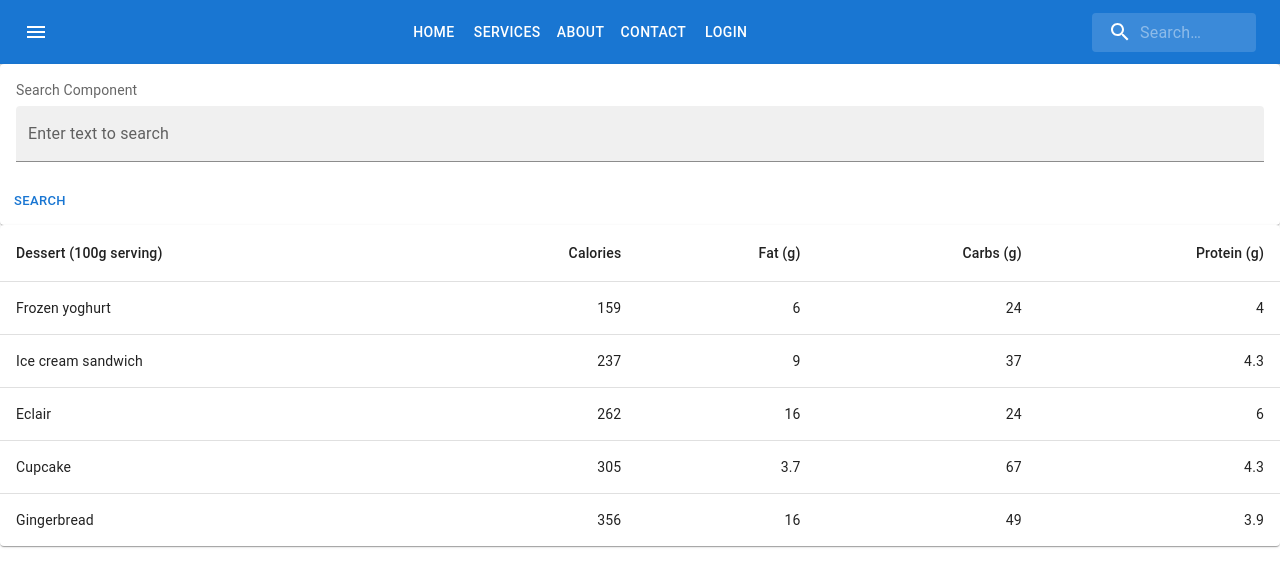
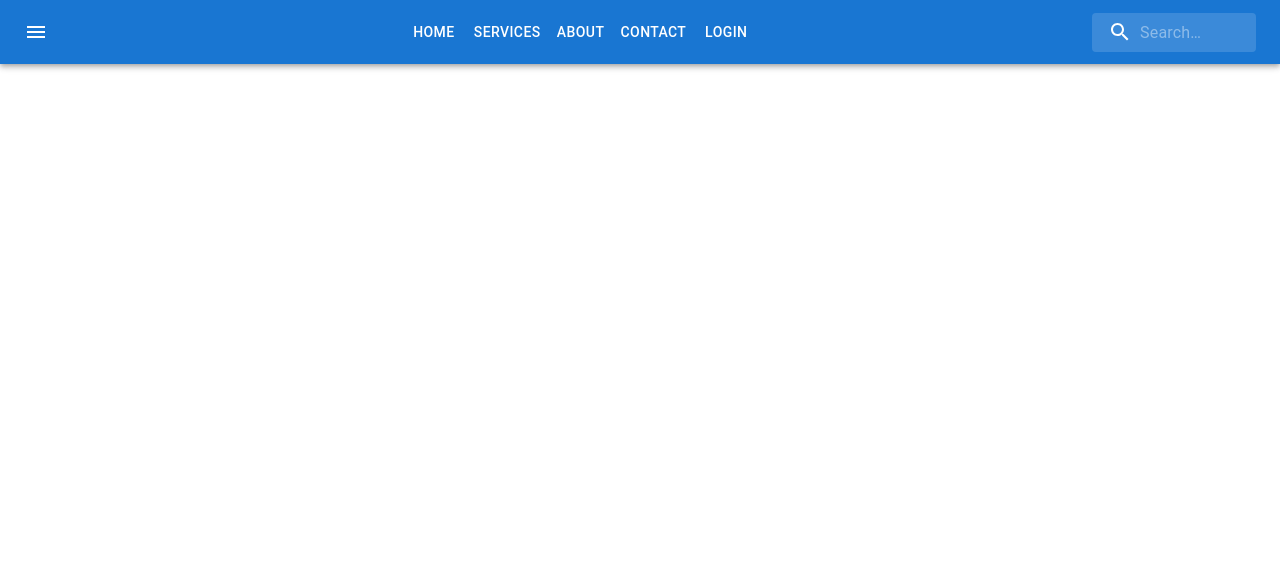
Before and after one commit to frediic/booking-app, a React (Create React App) app: page /home in a window 1280 px wide. Shown: the top 586 px of the page. Built offline with nearby package versions, Linux system fonts and the light colour scheme.

Commit message:
explained events triggering

```diff
--- a/src/shared/Home.js
+++ b/src/shared/Home.js
@@ -29,77 +29,82 @@ const rows = [
     createData("Cupcake", 305, 3.7, 67, 4.3),
     createData("Gingerbread", 356, 16.0, 49, 3.9),
 ];
+// export function Home(counter) {
+//     const [data, setData] = useState(rows);
+//     const [searchText, setSearch] = useState(rows);
+//     const searchItems = () => {
+//         if (searchText == '') {
+//             setData(rows);
+//             return;
+//         }
+//         const result = rows.filter(x => x.name.toString().toLowerCase().includes(searchText.toLowerCase()));
+//         setData(result);
+//     };
+//     const { search } = useLocation(); // Access query parameters
+//     const query = new URLSearchParams(search);
+//     const username = query.get("username"); // Get the 'username' parameter
+
+//     return (
+//         <div className="container-fluid">
+//             <div className="container mt-3">
+//                 <Card sx={{ minWidth: 275 }} className="mt-2 mb-1">
+//                     <CardContent>
+//                         <Typography
+//                             gutterBottom
+//                             sx={{ color: "text.secondary", fontSize: 14 }}
+//                         >
+//                             Search Component
+//                         </Typography>
+//                         <TextField
+//                             fullWidth
+//                             id="filled-basic"
+//                             label="Enter text to search"
+//                             variant="filled"
+
+//                             onChange={(e) => setSearch(e.target.value)}
+//                         />
+//                     </CardContent>
+//                     <CardActions>
+//                         <Button onClick={searchItems} size="small">
+//                             Search
+//                         </Button>
+//                     </CardActions>
+//                 </Card>
+//                 <TableContainer component={Paper}>
+//                     <Table sx={{ minWidth: 650 }} aria-label="simple table">
+//                         <TableHead>
+//                             <TableRow>
+//                                 <TableCell>Dessert (100g serving)</TableCell>
+//                                 <TableCell align="right">Calories</TableCell>
+//                                 <TableCell align="right">Fat&nbsp;(g)</TableCell>
+//                                 <TableCell align="right">Carbs&nbsp;(g)</TableCell>
+//                                 <TableCell align="right">Protein&nbsp;(g)</TableCell>
+//                             </TableRow>
+//                         </TableHead>
+//                         <TableBody>
+//                             {data.map((row) => (
+//                                 <TableRow
+//                                     key={row.name}
+//                                     sx={{ "&:last-child td, &:last-child th": { border: 0 } }}
+//                                 >
+//                                     <TableCell component="th" scope="row">
+//                                         {row.name}
+//                                     </TableCell>
+//                                     <TableCell align="right">{row.calories}</TableCell>
+//                                     <TableCell align="right">{row.fat}</TableCell>
+//                                     <TableCell align="right">{row.carbs}</TableCell>
+//                                     <TableCell align="right">{row.protein}</TableCell>
+//                                 </TableRow>
+//                             ))}
+//                         </TableBody>
+//                     </Table>
+//                 </TableContainer>
+//             </div>
+//         </div>
+//     );
+// }
 export function Home(counter) {
-    const [data, setData] = useState(rows);
-    const [searchText, setSearch] = useState(rows);
-    const searchItems = () => {
-        if (searchText == '') {
-            setData(rows);
-            return;
-        }
-        const result = rows.filter(x => x.name.toString().toLowerCase().includes(searchText.toLowerCase()));
-        setData(result);
-    };
-    const { search } = useLocation(); // Access query parameters
-    const query = new URLSearchParams(search);
-    const username = query.get("username"); // Get the 'username' parameter
+    // conditional rendering
 
-    return (
-        <div className="container-fluid">
-            <div className="container mt-3">
-                <Card sx={{ minWidth: 275 }} className="mt-2 mb-1">
-                    <CardContent>
-                        <Typography
-                            gutterBottom
-                            sx={{ color: "text.secondary", fontSize: 14 }}
-                        >
-                            Search Component
-                        </Typography>
-                        <TextField
-                            fullWidth
-                            id="filled-basic"
-                            label="Enter text to search"
-                            variant="filled"
 
-                            onChange={(e) => setSearch(e.target.value)}
-                        />
-                    </CardContent>
-                    <CardActions>
-                        <Button onClick={searchItems} size="small">
-                            Search
-                        </Button>
-                    </CardActions>
-                </Card>
-                <TableContainer component={Paper}>
-                    <Table sx={{ minWidth: 650 }} aria-label="simple table">
-                        <TableHead>
-                            <TableRow>
-                                <TableCell>Dessert (100g serving)</TableCell>
-                                <TableCell align="right">Calories</TableCell>
-                                <TableCell align="right">Fat&nbsp;(g)</TableCell>
-                                <TableCell align="right">Carbs&nbsp;(g)</TableCell>
-                                <TableCell align="right">Protein&nbsp;(g)</TableCell>
-                            </TableRow>
-                        </TableHead>
-                        <TableBody>
-                            {data.map((row) => (
-                                <TableRow
-                                    key={row.name}
-                                    sx={{ "&:last-child td, &:last-child th": { border: 0 } }}
-                                >
-                                    <TableCell component="th" scope="row">
-                                        {row.name}
-                                    </TableCell>
-                                    <TableCell align="right">{row.calories}</TableCell>
-                                    <TableCell align="right">{row.fat}</TableCell>
-                                    <TableCell align="right">{row.carbs}</TableCell>
-                                    <TableCell align="right">{row.protein}</TableCell>
-                                </TableRow>
-                            ))}
-                        </TableBody>
-                    </Table>
-                </TableContainer>
-            </div>
-        </div>
-    );
 }
```
Also changed, not shown: src/shared/Login.js (+100 -33 lines).
